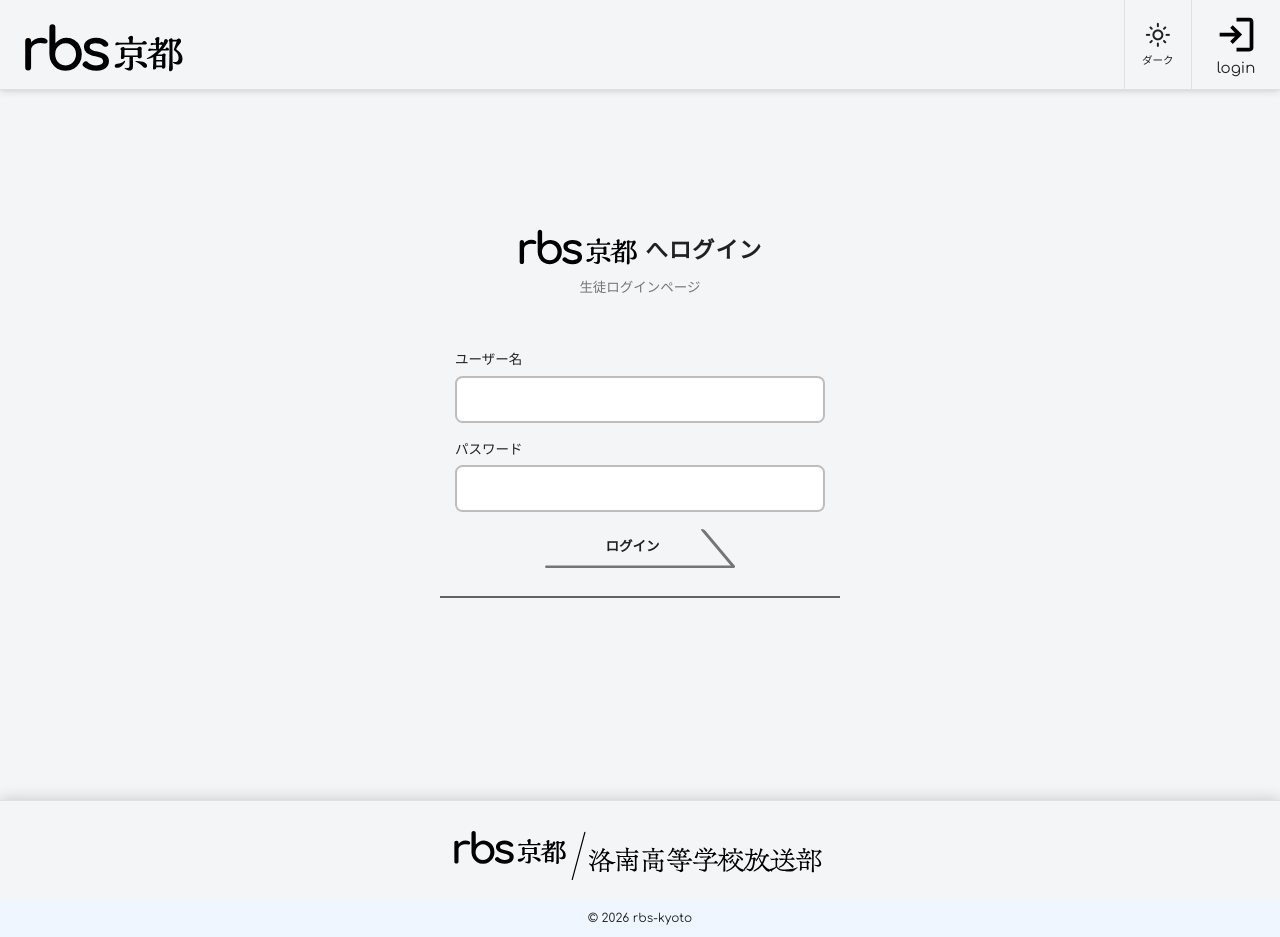
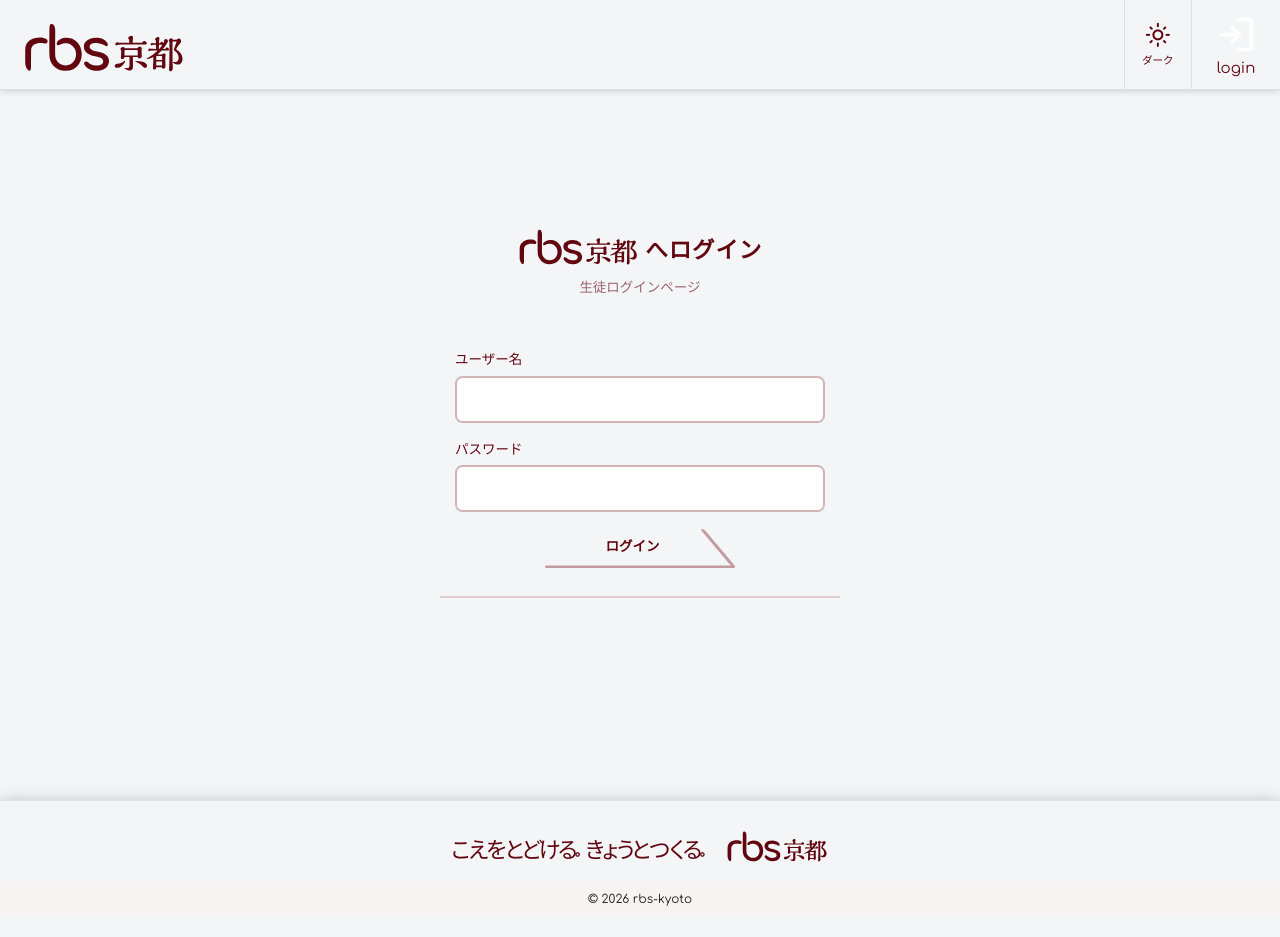
Before and after one commit to rbs-kyoto/rbs-kyoto, a Django app: a page that uses templates/main/base.html in a window 1280 px wide. After the commit the page ends 906 px from the top, so only its background shows below. Run offline with Django 5.2, Linux system fonts and the light colour scheme; some libraries are stand-ins or nearby versions; some web fonts are replaced.

Commit message:
Refine theme colors and profile icon
Co-authored-by: Copilot <223556219+Copilot@users.noreply.github.com>

```diff
--- a/main/views.py
+++ b/main/views.py
@@ -15,7 +15,7 @@ APPS = [
     },
     {
         "title": "Video Archive",
-        "description": "部活動の動画アーカイブ",
+        "description": "過去の動画アーカイブ",
         "url_name": "video_archive:video_list",
     },
 ]
--- a/static/main/css/base.css
+++ b/static/main/css/base.css
@@ -112,23 +112,36 @@
     --Purple-900: #581c87;
     --Purple-950: #3b0764;
 
-    --Natural-themecolor: #;
+    --Natural-themecolor: #620610;
+    --themecolor-50: #f8f3f3;
+    --themecolor-100: #efe6e7;
+    --themecolor-200: #e2cdcf;
+    --themecolor-300: #d2b4b7;
+    --themecolor-400: #c29ba0;
+    --themecolor-500: #b18388;
+    --themecolor-600: #a16a72;
+    --themecolor-700: #91515c;
+    --themecolor-800: #803845;
+    --themecolor-900: #701f2f;
+    --themecolor-950: #691220;
     --Natural-accentcolor: #;
     --Backgroundcolor-light: #f3f5f7;
     --Backgroundcolor: var(--Backgroundcolor-light);
-    --Textcolor: var(--Gray-900);
+    --Textcolor: var(--Natural-themecolor);
     --Surfacecolor: var(--Backgroundcolor);
-    --Bordercolor: var(--Gray-300);
-    --Subtlecolor: var(--Gray-600);
-    --Badgebordercolor: var(--Gray-300);
-    --Hoverbackground: var(--Blue-200);
+    --Bordercolor: var(--themecolor-200);
+    --Framebordercolor: var(--Gray-300);
+    --Subtlecolor: var(--themecolor-700);
+    --Arrowcolor: var(--themecolor-400);
+    --Badgebordercolor: var(--themecolor-300);
+    --Hoverbackground: var(--themecolor-200);
     --Hovertextcolor: var(--Gray-900);
     --Controlbackground: var(--Natural-white);
-    --Controlborder: var(--Gray-400);
+    --Controlborder: var(--themecolor-300);
     --Controlfocus: var(--Skyblue-500);
     --Shadowcolor: var(--Black-t200);
     --Overlaycolor: var(--Black-t700);
-    --Codebackground: var(--Gray-100);
+    --Codebackground: var(--themecolor-50);
 }
 
 body.dark-mode {
@@ -136,9 +149,11 @@ body.dark-mode {
     --Textcolor: var(--Gray-50);
     --Surfacecolor: var(--Backgroundcolor);
     --Bordercolor: var(--Gray-800);
+    --Framebordercolor: var(--Gray-800);
     --Subtlecolor: var(--Gray-500);
+    --Arrowcolor: var(--Subtlecolor);
     --Badgebordercolor: var(--Gray-100);
-    --Hoverbackground: var(--Gray-300);
+    --Hoverbackground: var(--themecolor-200);
     --Hovertextcolor: var(--Gray-900);
     --Controlbackground: var(--Gray-900);
     --Controlborder: var(--Gray-600);
@@ -301,7 +316,7 @@ button.common-style:hover {
     width: 200px;
     height: 50px;
     mask: url("../img/back.svg") no-repeat left top / contain;
-    background-color: var(--Subtlecolor);
+    background-color: var(--Arrowcolor);
     transition: all .3s;
 }
 
@@ -335,7 +350,7 @@ button.common-style:hover {
     width: 200px;
     height: 50px;
     mask: url("../img/forward.svg") no-repeat left top / contain;
-    background-color: var(--Subtlecolor);
+    background-color: var(--Arrowcolor);
     transition: all .3s;
 }
 
@@ -370,7 +385,7 @@ input[type="search"] {
     -moz-appearance: none;
     background: none;
     border: none;
-    border-bottom: .15rem solid var(--Gray-400);
+    border-bottom: .15rem solid var(--Controlborder);
     border-radius: 0;
     font-family: inherit;
     font-size: inherit;
@@ -386,7 +401,7 @@ header.global-header {
     width: 100%;
     height: 6rem;
     background-color: var(--Surfacecolor);
-    border-bottom: var(--Bordercolor) solid .1rem;
+    border-bottom: var(--Framebordercolor) solid .1rem;
     box-shadow: 0 0 .5rem 0 var(--Shadowcolor);
     z-index: 10;
 }
@@ -417,7 +432,7 @@ img.global-header-logo {
     text-decoration: none;
     height: 100%;
     aspect-ratio: 1 / 1;
-    border-left: var(--Bordercolor) solid .1rem;
+    border-left: var(--Framebordercolor) solid .1rem;
 }
 
 .global-header__login img {
@@ -432,7 +447,7 @@ img.global-header-logo {
     gap: .25rem;
     min-width: 4.5rem;
     padding: 0 .75rem;
-    border-left: .1rem solid var(--Bordercolor);
+    border-left: .1rem solid var(--Framebordercolor);
     color: var(--Textcolor);
     font: inherit;
     font-size: .7rem;
@@ -449,14 +464,6 @@ img.global-header-logo {
     font-size: 1.75rem;
     font-variation-settings: "FILL" 0, "wght" 400, "GRAD" 0, "opsz" 32;
     line-height: 1;
-}
-
-.theme-image--invert {
-    filter: invert(1);
-}
-
-body.dark-mode .theme-image--invert {
-    filter: none;
 }
 
 main {
@@ -560,7 +567,7 @@ section h2.heading {
 
 section.top-pickup {
     padding: 1rem 0;
-    border-bottom: var(--Bordercolor) solid .1rem;
+    border-bottom: var(--Framebordercolor) solid .1rem;
 }
 
 .top-pickup__slide {
@@ -572,7 +579,7 @@ section.top-pickup {
     width: 100%;
     height: auto;
     overflow: hidden;
-    border: .15rem solid var(--Bordercolor);
+    border: .15rem solid var(--Framebordercolor);
     border-radius: 1.5rem;
     corner-shape: superellipse(1.4);
     box-shadow: 0 0 1rem 0 var(--Shadowcolor);
@@ -672,6 +679,10 @@ section.top-apps-section {
 
 body.dark-mode .app-tile:hover {
     background-color: var(--Gray-900);
+}
+
+body.dark-mode .app-tile:hover .app-tile__title {
+    color: var(--Gray-50);
 }
 
 .app-tile__title {
@@ -858,7 +869,7 @@ footer {
     width: 100%;
     padding: 1rem;
     background-color: var(--Surfacecolor);
-    border-top: var(--Bordercolor) solid .1rem;
+    border-top: var(--Framebordercolor) solid .1rem;
     box-shadow: 0 0 1rem 0 var(--Shadowcolor);
 }
 
@@ -875,14 +886,14 @@ footer {
 .footer__copyright {
     margin: 1rem -1rem -1rem;
     padding: .75rem 1rem;
-    background-color: var(--Blue-50);
+    background-color: var(--themecolor-50);
     color: var(--Gray-900);
     font-size: .8rem;
     text-align: center;
 }
 
 body.dark-mode .footer__copyright {
-    background-color: var(--Gray-800);
+    background-color: var(--themecolor-900);
     color: var(--Gray-50);
 }
 
--- a/static/main/css/login.css
+++ b/static/main/css/login.css
@@ -54,7 +54,7 @@
     flex-direction: column;
     gap: 1rem;
     padding: 2rem 1rem;
-    border-bottom: .15rem solid var(--Gray-700);
+    border-bottom: .15rem solid var(--Bordercolor);
 }
 
 .login-field {
--- a/static/main/css/manual.css
+++ b/static/main/css/manual.css
@@ -140,7 +140,7 @@ a.manual-list__item:hover .manual-list__badge {
     width: 100%;
     box-sizing: border-box;
     padding: .8rem 1rem;
-    border: .1rem solid var(--Gray-600);
+    border: .1rem solid var(--Controlborder);
     border-radius: .75rem;
     corner-shape: superellipse(1.4);
     background: transparent;
--- a/templates/accounts/google_link_confirm.html
+++ b/templates/accounts/google_link_confirm.html
@@ -10,7 +10,7 @@
     <div class="login-container">
         <div class="login-header">
             <img
-                class="login-logo theme-image--invert"
+                class="login-logo"
                 src="{% static 'main/img/rbs.svg' %}"
                 data-theme-light-src="{% static 'main/img/rbs.svg' %}"
                 data-theme-dark-src="{% static 'main/img/rbs-dark.svg' %}"
--- a/templates/accounts/login.html
+++ b/templates/accounts/login.html
@@ -14,7 +14,7 @@
         <div class="login-header">
             <div class="login-header__title">
                 <img
-                    class="login-logo theme-image--invert"
+                    class="login-logo"
                     src="{% static 'main/img/rbs.svg' %}"
                     data-theme-light-src="{% static 'main/img/rbs.svg' %}"
                     data-theme-dark-src="{% static 'main/img/rbs-dark.svg' %}"
--- a/templates/main/base.html
+++ b/templates/main/base.html
@@ -33,7 +33,7 @@
         <nav class="global-header__nav">
             <a class="global-header__nav__link" href="{% url 'main:index' %}">
                 <img
-                    class="global-header-logo theme-image--invert"
+                    class="global-header-logo"
                     src="{% static 'main/img/rbs.svg' %}"
                     data-theme-light-src="{% static 'main/img/rbs.svg' %}"
                     data-theme-dark-src="{% static 'main/img/rbs-dark.svg' %}"
@@ -48,8 +48,9 @@
         {% if user.is_authenticated %}
         <a class="global-header__login" href="{% url 'accounts:mypage' %}">
             <img
-                class="theme-image--invert"
                 src="{% static 'main/img/person.svg' %}"
+                data-theme-light-src="{% static 'main/img/person.svg' %}"
+                data-theme-dark-src="{% static 'main/img/person-dark.svg' %}"
                 alt=""
             >
             <span>mypage</span>
@@ -57,7 +58,6 @@
         {% else %}
         <a class="global-header__login" href="{% url 'accounts:login' %}">
             <img
-                class="theme-image--invert"
                 src="{% static 'main/img/login.svg' %}"
                 alt=""
             >
@@ -70,7 +70,7 @@
     <footer>
         <div class="footer__logo">
             <img
-                class="global-header-logo theme-image--invert"
+                class="global-header-logo"
                 src="{% static 'main/img/rbs_long.svg' %}"
                 data-theme-light-src="{% static 'main/img/rbs_long.svg' %}"
                 data-theme-dark-src="{% static 'main/img/rbs_long-dark.svg' %}"
--- a/templates/main/news_detail.html
+++ b/templates/main/news_detail.html
@@ -8,7 +8,6 @@
 <section class="news-detail-section">
     <div class="news-detail__header">
         <img
-            class="theme-image--invert"
             src="{% static 'main/img/title_bg.svg' %}"
             alt=""
         >
```
Also changed, not shown: static/main/css/mypage.css (+6 -2 lines), static/main/css/video_archive.css (+13 -1 lines), static/main/img/person-dark.svg (added), static/main/img/person.svg, static/main/img/rbs.svg, static/main/img/rbs_long.svg.
